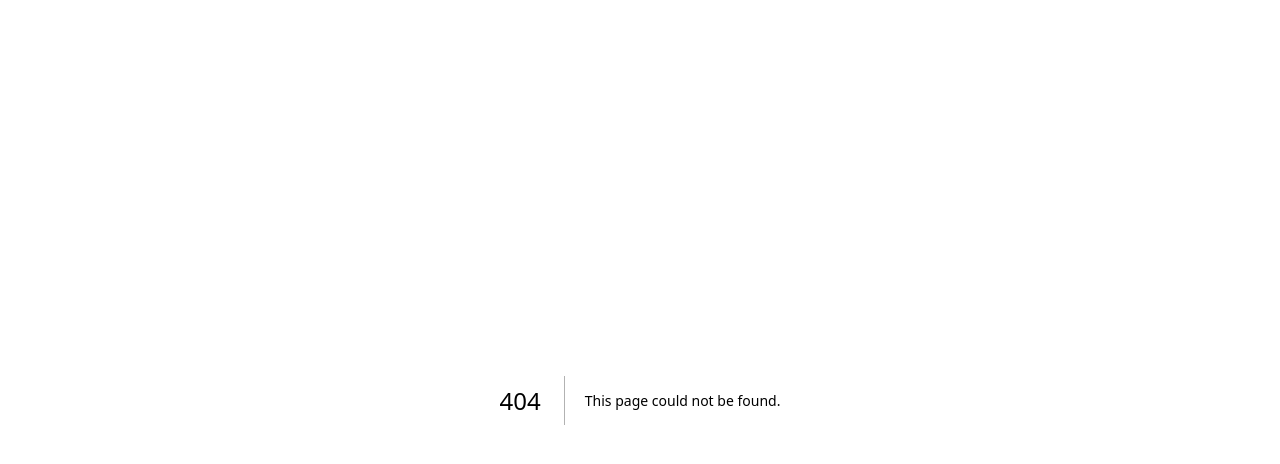
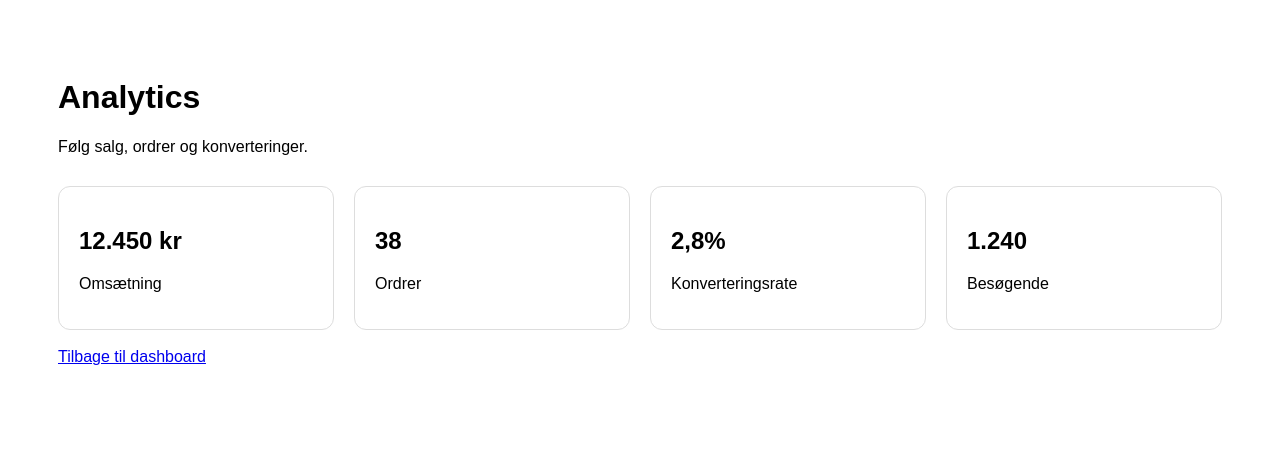
Before and after one commit to postjkhandel-ship-it/shoppilot, a Next.js app: page /analytics in a window 1280 px wide. Before the commit this address had no page. Shown: the top 464 px of the page. Built offline with nearby package versions, Linux system fonts and the light colour scheme.

Commit message:
Create page.js

```diff
--- /dev/null
+++ b/app/analytics/page.js
@@ -0,0 +1,40 @@
+export default function Analytics() {
+  return (
+    <main style={{ padding: "50px", fontFamily: "Arial" }}>
+      <h1>Analytics</h1>
+      <p>Følg salg, ordrer og konverteringer.</p>
+
+      <div style={{ display: "grid", gridTemplateColumns: "repeat(auto-fit, minmax(180px,1fr))", gap: "20px", marginTop: "30px" }}>
+        <div style={card}>
+          <h2>12.450 kr</h2>
+          <p>Omsætning</p>
+        </div>
+
+        <div style={card}>
+          <h2>38</h2>
+          <p>Ordrer</p>
+        </div>
+
+        <div style={card}>
+          <h2>2,8%</h2>
+          <p>Konverteringsrate</p>
+        </div>
+
+        <div style={card}>
+          <h2>1.240</h2>
+          <p>Besøgende</p>
+        </div>
+      </div>
+
+      <br />
+      <a href="/dashboard">Tilbage til dashboard</a>
+    </main>
+  );
+}
+
+const card = {
+  border: "1px solid #ddd",
+  borderRadius: "12px",
+  padding: "20px",
+  background: "#fff"
+};
```
